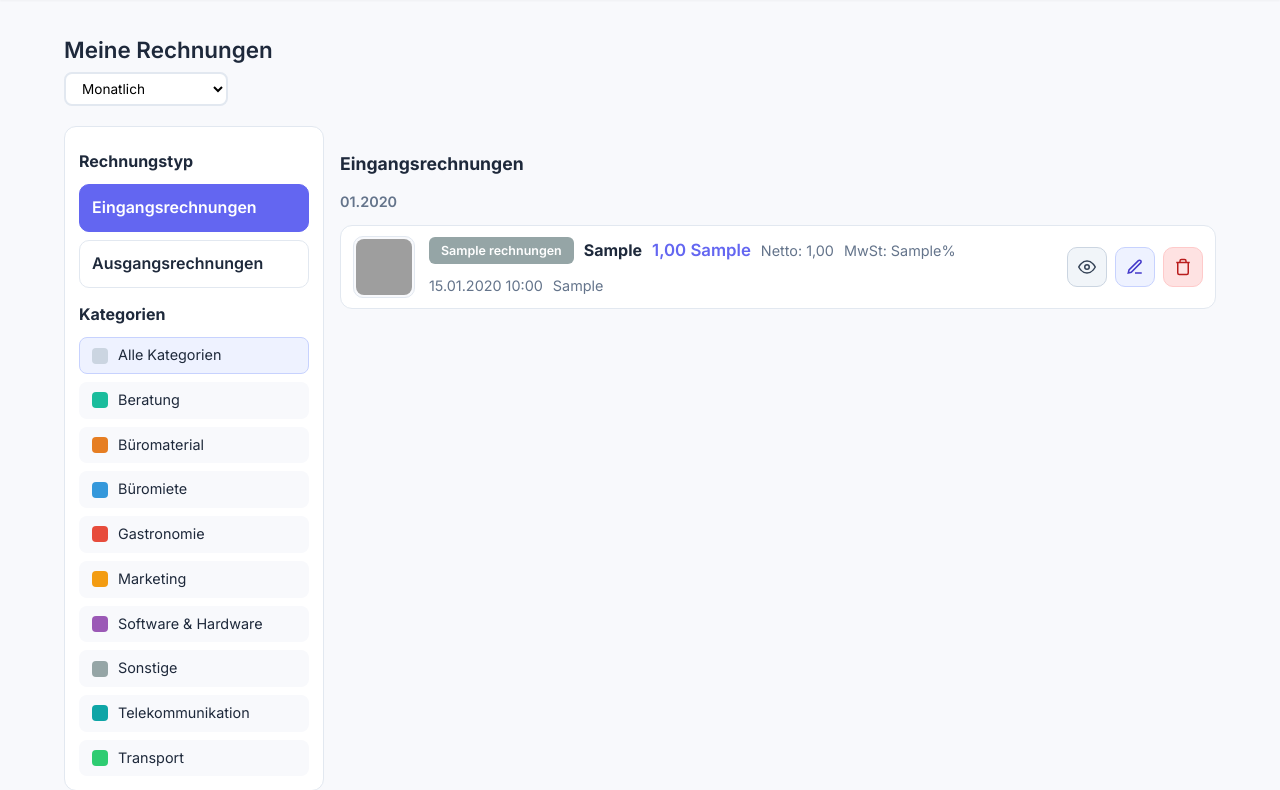
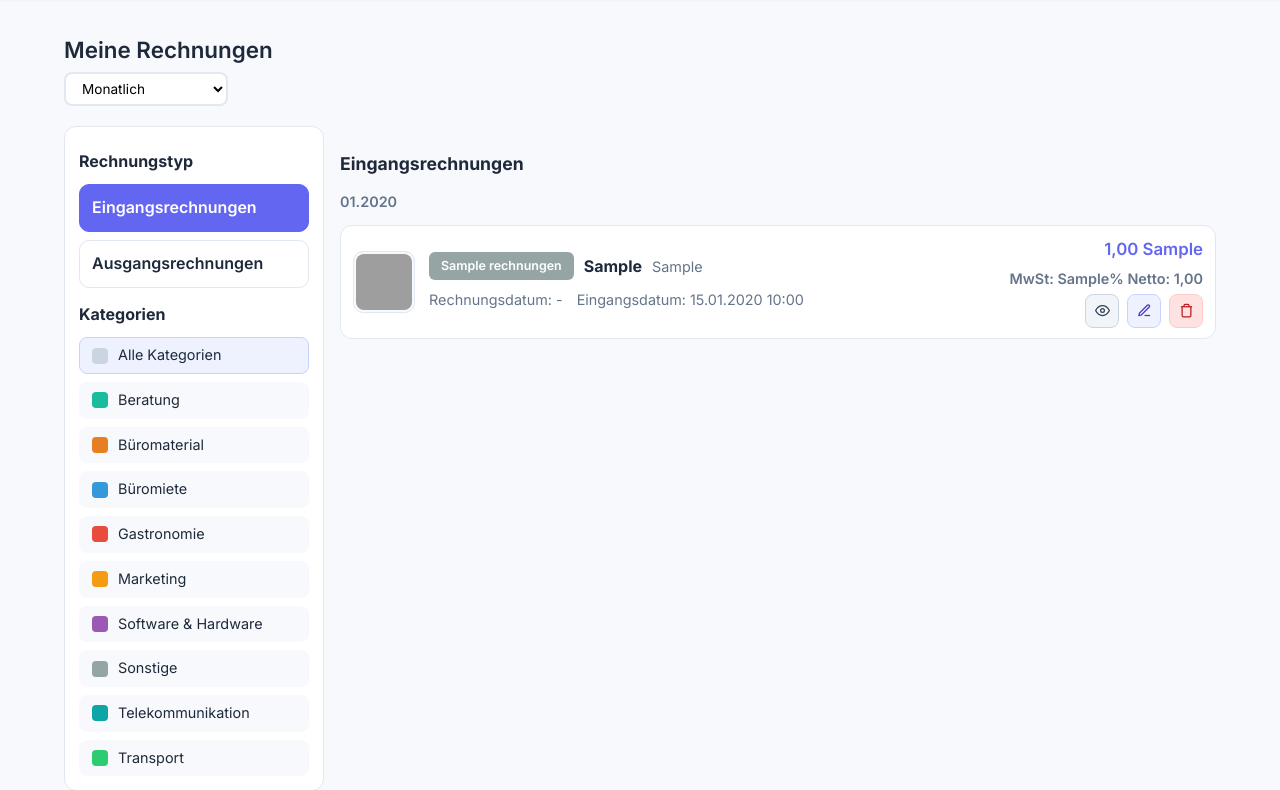
Before and after one commit to lcetin66/project-invoices, a PHP site: page /rechnungen.php in a window 1280 px wide. Shown: the part 65-855 px from the top of the page. Run offline with PHP 8.4, Linux system fonts and the light colour scheme; a user stored in the database is signed in; data comes from the database, SQL or seed files in the repository; tables that the repository leaves empty hold one stand-in row (values such as "Sample post"); grey boxes are pictures that could not be loaded.

Commit message:
Refine invoice dates, layout, and classification inputs

```diff
--- a/assets/css/style.css
+++ b/assets/css/style.css
@@ -435,18 +435,51 @@ body {
 }
 .row-main {
     display: flex;
+    flex-direction: column;
+    gap: 8px;
+    flex: 1;
+    min-width: 0;
+}
+.row-main-top {
+    display: flex;
     align-items: center;
     gap: 10px;
     flex-wrap: wrap;
-    flex: 1;
+}
+.row-main-bottom {
+    display: flex;
+    align-items: center;
+    gap: 14px;
+    flex-wrap: wrap;
+    min-height: 22px;
 }
 .row-meta { color: var(--text-light); font-size: .9rem; }
-.row-actions { display: flex; gap: 8px; }
+.row-actions {
+    display: flex;
+    flex-direction: column;
+    align-items: flex-end;
+    gap: 4px;
+    min-width: 170px;
+}
+.row-actions-amount {
+    font-size: 1.05rem;
+    font-weight: 600;
+    color: var(--primary);
+}
+.row-actions-meta {
+    font-size: .9rem;
+    color: var(--text-light);
+    font-weight: 600;
+}
+.row-actions-icons {
+    display: flex;
+    gap: 8px;
+}
 .action-square {
-    width: 40px;
-    height: 40px;
+    width: 34px;
+    height: 34px;
     border: 1px solid var(--border);
-    border-radius: 10px;
+    border-radius: 8px;
     display: inline-flex;
     align-items: center;
     justify-content: center;
@@ -454,6 +487,10 @@ body {
     background: #f8fafc;
     color: #334155;
     cursor: pointer;
+}
+.action-square svg {
+    width: 15px;
+    height: 15px;
 }
 .action-view { background: #f1f5f9; color: #334155; border-color: #cbd5e1; }
 .action-edit { background: #eef2ff; color: #4338ca; border-color: #c7d2fe; }
--- a/config/settings.php
+++ b/config/settings.php
@@ -65,4 +65,15 @@ function app_setting_speichern(string $key, string $value): void {
     $stmt->execute([$key, $value]);
 }
 
+function rechnungen_schema_sicherstellen(): void {
+    global $pdo;
+    static $ok = false;
+    if ($ok) return;
+    $col = $pdo->query("SHOW COLUMNS FROM rechnungen LIKE 'rechnungsdatum'")->fetch();
+    if (!$col) {
+        $pdo->exec("ALTER TABLE rechnungen ADD COLUMN rechnungsdatum DATE NULL AFTER rechnung_typ");
+    }
+    $ok = true;
+}
+
 ?>
--- a/rechnungen.php
+++ b/rechnungen.php
@@ -4,6 +4,7 @@ require_once __DIR__ . '/config/settings.php';
 session_pruefen();
 
 $page_titel = 'Rechnungen - RechnungsManager';
+rechnungen_schema_sicherstellen();
 
 $gueltige_gruppen = ['week', 'month', 'quarter', 'year'];
 $zeit_gruppe = $_GET['zeitraum'] ?? 'month';
@@ -33,7 +34,7 @@ if ($_SERVER['REQUEST_METHOD'] === 'POST' && isset($_POST['save_id'])) {
         $stmt = $pdo->prepare(
             'UPDATE rechnungen
              SET lieferant = ?, kategorie_id = ?, kategorie_name = ?, rechnung_typ = ?, faelligkeitsdatum = ?,
-                 netto_betrag = ?, mwst_satz = ?, mwst_betrag = ?, brutto_betrag = ?, waehrung = ?, beschreibung = ?
+                 rechnungsdatum = ?, netto_betrag = ?, mwst_satz = ?, mwst_betrag = ?, brutto_betrag = ?, waehrung = ?, beschreibung = ?
              WHERE id = ?'
         );
         $stmt->execute([
@@ -42,6 +43,7 @@ if ($_SERVER['REQUEST_METHOD'] === 'POST' && isset($_POST['save_id'])) {
             $kategorie_name,
             in_array(($_POST['rechnung_typ'] ?? ''), ['eingang', 'ausgang'], true) ? $_POST['rechnung_typ'] : 'eingang',
             trim((string)($_POST['faelligkeitsdatum'] ?? '')) ?: null,
+            trim((string)($_POST['rechnungsdatum'] ?? '')) ?: null,
             (float)($_POST['netto_betrag'] ?? 0),
             (float)($_POST['mwst_satz'] ?? 0),
             (float)($_POST['mwst_betrag'] ?? 0),
@@ -101,10 +103,19 @@ function gruppen_label_rechnung(string $zeit_gruppe, string $datum): string {
     return date('m.Y', $ts);
 }
 
+function basis_datum_rechnung(array $rechnung): string {
+    $rd = trim((string)($rechnung['rechnungsdatum'] ?? ''));
+    if ($rd !== '') {
+        return $rd;
+    }
+    return (string)($rechnung['hochladezeit'] ?? '');
+}
+
 function rechnungen_gruppieren_rechnung(array $rechnungen, string $zeit_gruppe): array {
     $gruppen = [];
     foreach ($rechnungen as $rechnung) {
-        $key = gruppen_label_rechnung($zeit_gruppe, $rechnung['hochladezeit']);
+        $basis = basis_datum_rechnung($rechnung);
+        $key = gruppen_label_rechnung($zeit_gruppe, $basis);
         if (!isset($gruppen[$key])) {
             $gruppen[$key] = [];
         }
@@ -139,6 +150,11 @@ if ($kat_filter !== '') {
 }
 
 $aktive_rechnungen = $typ_filter === 'ausgang' ? $ausgang_rechnungen : $eingang_rechnungen;
+usort($aktive_rechnungen, static function(array $a, array $b): int {
+    $ta = strtotime(basis_datum_rechnung($a));
+    $tb = strtotime(basis_datum_rechnung($b));
+    return $tb <=> $ta;
+});
 $aktive_gruppen = rechnungen_gruppieren_rechnung($aktive_rechnungen, $zeit_gruppe);
 $edit_rechnung = null;
 if ($edit_id > 0) {
@@ -191,19 +207,30 @@ function render_rechnungs_card_rechnung(array $rechnung, array $kategorien, stri
             <?php endif; ?>
         </button>
         <div class="row-main">
+            <div class="row-main-top">
                 <span class="rechnung-badge" style="background:<?php echo $kat_farbe ?: '#95A5A6'; ?>">
                     <?php echo htmlspecialchars($rechnung['kategorie_name'] ?: 'Nicht kategorisiert'); ?>
                 </span>
                 <strong><?php echo htmlspecialchars($rechnung['lieferant'] ?: 'Unbekannt'); ?></strong>
-            <span class="rechnung-betrag"><?php echo number_format((float)($rechnung['brutto_betrag'] ?? 0), 2, ',', ' '); ?> <?php echo htmlspecialchars($rechnung['waehrung'] ?? 'EUR'); ?></span>
-            <span class="row-meta">Netto: <?php echo number_format((float)($rechnung['netto_betrag'] ?? 0), 2, ',', ' '); ?></span>
-            <span class="row-meta">MwSt: <?php echo htmlspecialchars((string)($rechnung['mwst_satz'] ?? '0')); ?>%</span>
-            <span class="row-meta"><?php echo date('d.m.Y H:i', strtotime($rechnung['hochladezeit'])); ?></span>
                 <?php if (!empty($rechnung['beschreibung'])): ?>
                     <span class="row-meta"><?php echo htmlspecialchars($rechnung['beschreibung']); ?></span>
                 <?php endif; ?>
             </div>
+            <div class="row-main-bottom">
+                <span class="row-meta">Rechnungsdatum: <?php echo !empty($rechnung['rechnungsdatum']) ? date('d.m.Y', strtotime($rechnung['rechnungsdatum'])) : '-'; ?></span>
+                <span class="row-meta">Eingangsdatum: <?php echo date('d.m.Y H:i', strtotime($rechnung['hochladezeit'])); ?></span>
+            </div>
+        </div>
         <div class="row-actions">
+            <div class="row-actions-amount">
+                <?php echo number_format((float)($rechnung['brutto_betrag'] ?? 0), 2, ',', ' '); ?>
+                <?php echo htmlspecialchars($rechnung['waehrung'] ?? 'EUR'); ?>
+            </div>
+            <div class="row-actions-meta">
+                MwSt: <?php echo htmlspecialchars((string)($rechnung['mwst_satz'] ?? '0')); ?>%
+                Netto: <?php echo number_format((float)($rechnung['netto_betrag'] ?? 0), 2, ',', ' '); ?>
+            </div>
+            <div class="row-actions-icons">
             <a href="<?php echo htmlspecialchars($file_url); ?>" target="_blank" class="action-square action-view" title="Ansehen" aria-label="Ansehen">
                 <svg width="18" height="18" viewBox="0 0 24 24" fill="none" stroke="currentColor" stroke-width="2">
                     <path d="M1 12s4-8 11-8 11 8 11 8-4 8-11 8-11-8-11-8z"/>
@@ -231,6 +258,7 @@ function render_rechnungs_card_rechnung(array $rechnung, array $kategorien, stri
                     </svg>
                 </button>
             </form>
+            </div>
         </div>
     </div>
     <?php
@@ -271,6 +299,7 @@ require_once __DIR__ . '/includes/header.php';
                         <option value="ausgang" <?php echo ($edit_rechnung['rechnung_typ'] ?? '') === 'ausgang' ? 'selected' : ''; ?>>Ausgang</option>
                     </select>
                 </div>
+                <div class="form-group"><label>Rechnungsdatum</label><input type="date" name="rechnungsdatum" value="<?php echo htmlspecialchars((string)($edit_rechnung['rechnungsdatum'] ?? '')); ?>"></div>
                 <div class="form-group"><label>Fälligkeit</label><input type="date" name="faelligkeitsdatum" value="<?php echo htmlspecialchars((string)($edit_rechnung['faelligkeitsdatum'] ?? '')); ?>"></div>
                 <div class="form-group"><label>Netto</label><input type="number" step="0.01" name="netto_betrag" value="<?php echo htmlspecialchars((string)($edit_rechnung['netto_betrag'] ?? '0')); ?>"></div>
                 <div class="form-group"><label>MwSt.-Satz</label><input type="number" step="0.01" name="mwst_satz" value="<?php echo htmlspecialchars((string)($edit_rechnung['mwst_satz'] ?? '0')); ?>"></div>
```
Also changed, not shown: admin.php (+67 -3 lines), eingabe.php (+13 -2 lines), 1 other file. Lines whose indentation alone changed are shown as unchanged.
